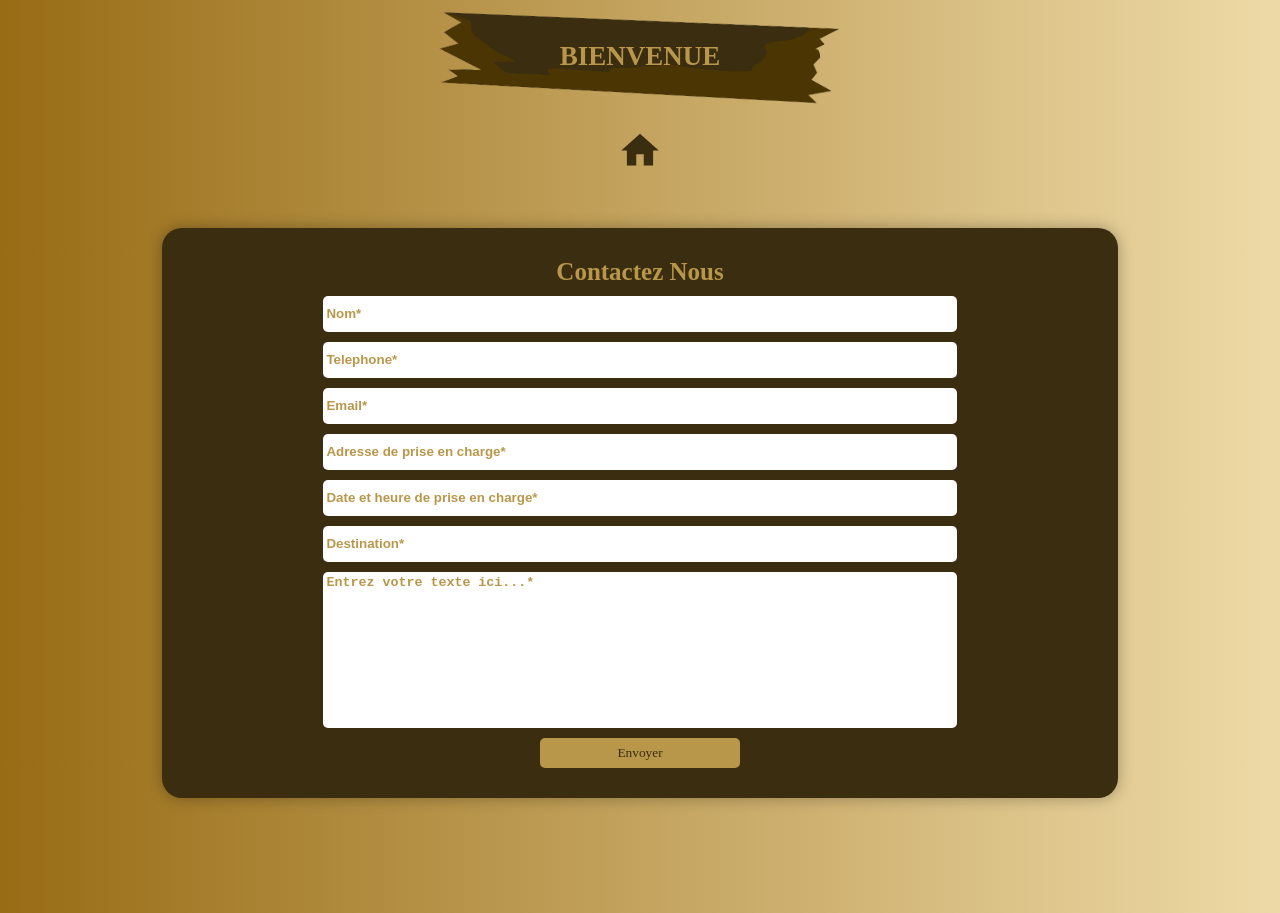
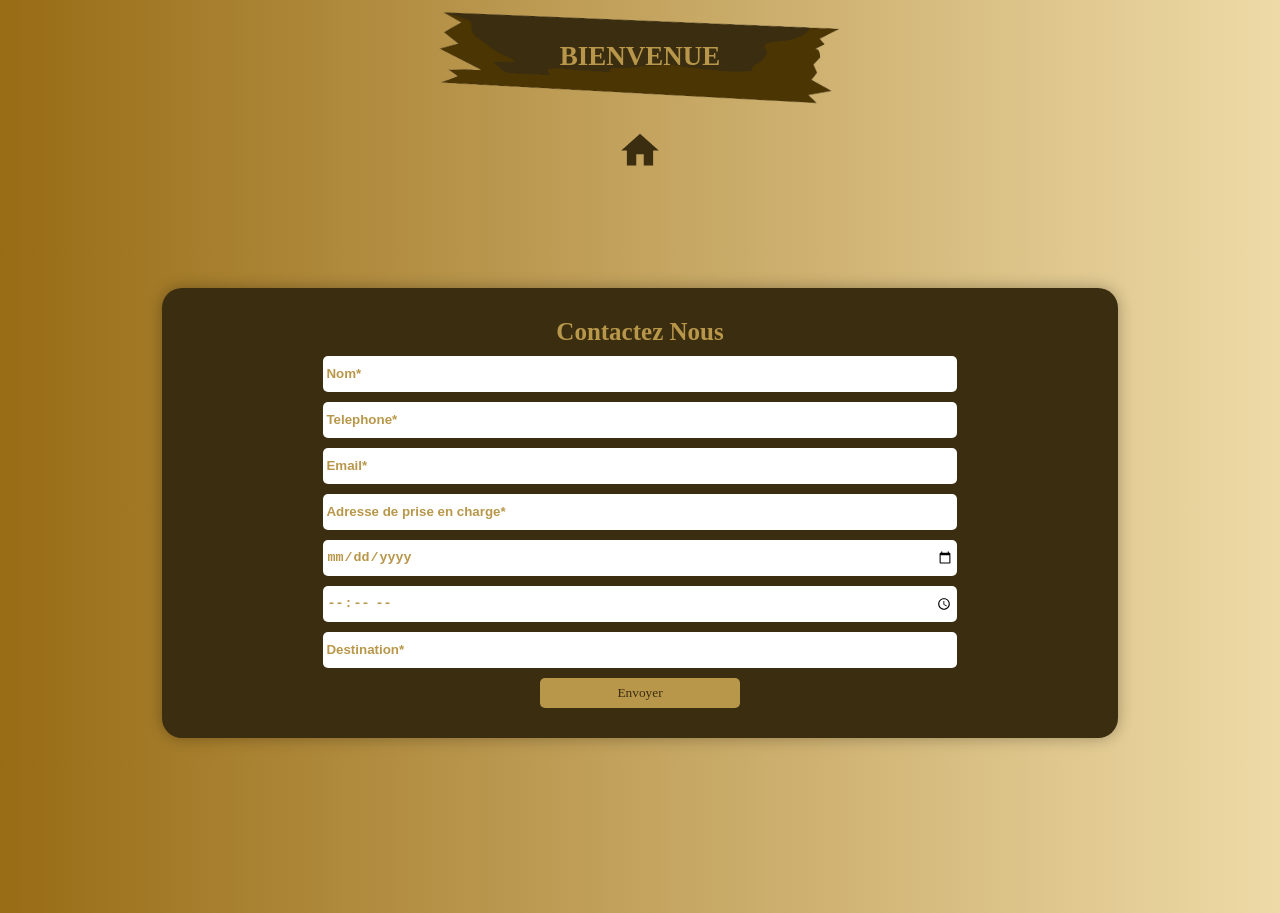
Before and after one commit to codeuniversetn/taximomo, a React (Create React App) app: page / in a window 1280 px wide. Both pictures are taken after a click on the icon 462 px from the left and 310 px from the top of the page. Built offline with nearby package versions, Linux system fonts and the light colour scheme; a web font is replaced by a local one.

Commit message:
add placeholder

```diff
--- a/package.json
+++ b/package.json
@@ -10,6 +10,7 @@
     "@testing-library/user-event": "^13.5.0",
     "axios": "^1.5.1",
     "git": "^0.1.5",
+    "google-maps-react": "^2.0.6",
     "nodemailer": "^6.9.5",
     "react": "^18.2.0",
     "react-dom": "^18.2.0",
--- a/src/App.css
+++ b/src/App.css
@@ -188,6 +188,15 @@ textarea::placeholder{
   color: #B8974A;
   font-weight: 700;
 }
+input[type="date" i] {
+  color: #B8974A;
+  font-weight: 700;
+}
+input[type="time" i] {
+  color: #B8974A;
+  font-weight: 700;
+}
+
 @media (max-width: 768px) {
   .branche{
     width: 250px;
--- a/src/Mail.js
+++ b/src/Mail.js
@@ -25,10 +25,9 @@ const Mail = () => {
                     <input type="text" placeholder='Telephone*' name='user-tel' required/>
                     <input type="email" placeholder='Email*' name='user_email' required/>
                     <input type="text" placeholder='Adresse de prise en charge*' name='adrs-prise' required/>
-                    <input type="text" placeholder='Date et heure de prise en charge*' name='date-prise' required/>
+                    <input type="date" placeholder='Date de prise en charge*' name='date-prise' required/>
+                    <input type="time" placeholder='heure de prise en charge*' name='time-prise' required/>
                     <input type="text" placeholder='Destination*' name='desti' required/>
-
-                    <textarea name='message' className='message' placeholder='Entrez votre texte ici...*' required></textarea>
                     <button type='submit' className='btn'>Envoyer</button>
                 </form>
             </div>
```
Also changed, not shown: 1 other file (tests, documents, lock files or other folders).
